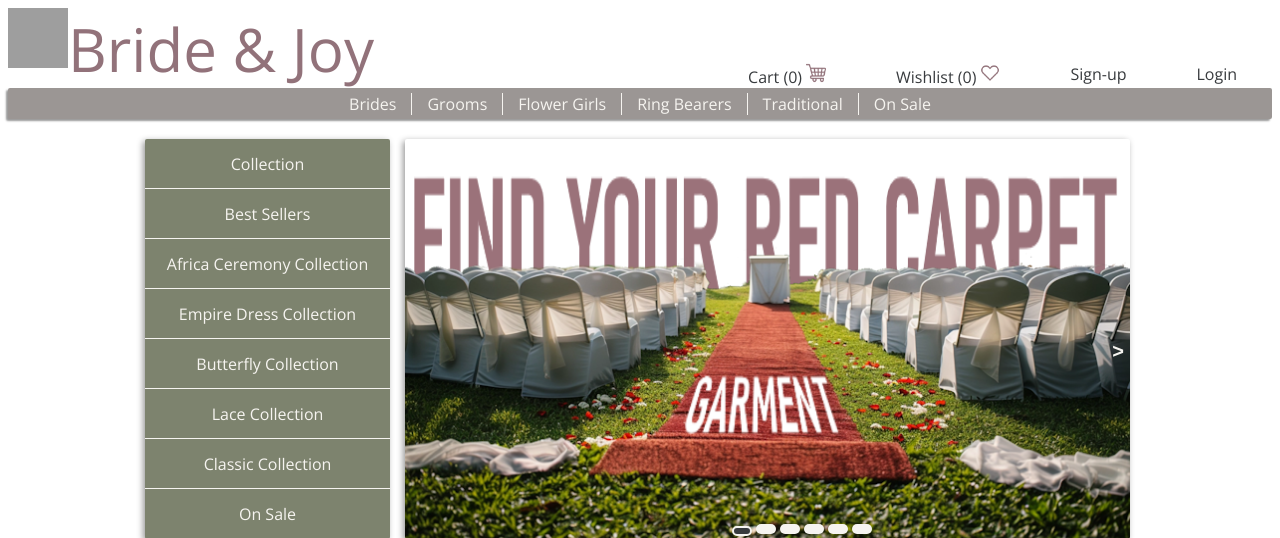
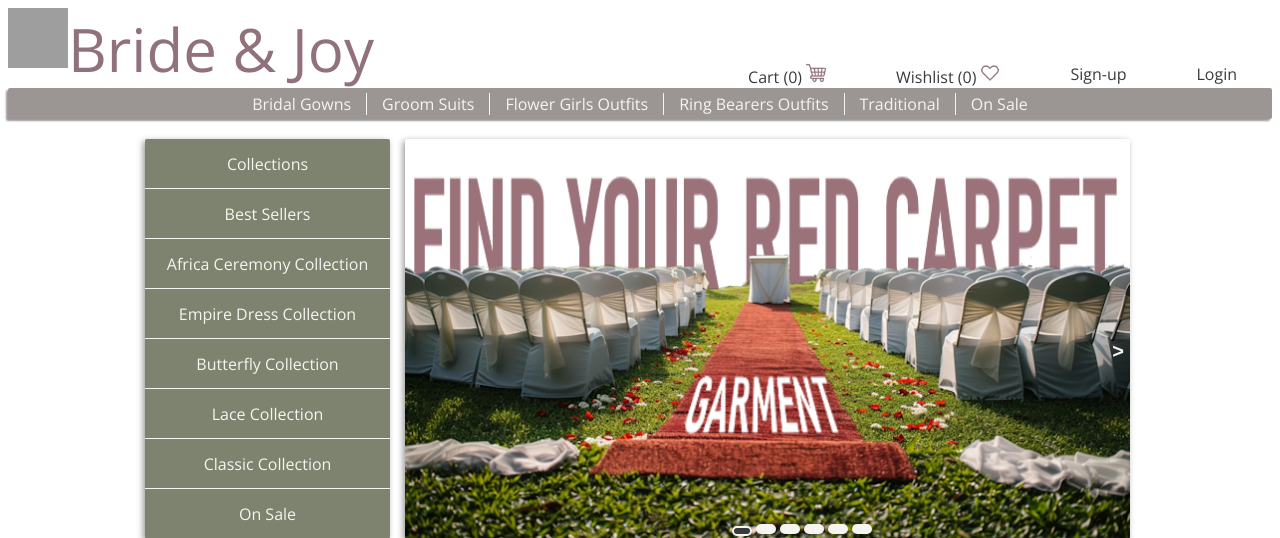
Before and after one commit to otsilemodiselle/ITECA_Project, a PHP site: page /projectIndexPHPForm.php in a window 1280 px wide. Shown: the top 538 px of the page. Run offline with PHP 8.4, Linux system fonts and the light colour scheme; grey boxes are pictures that could not be loaded.

Commit message:
update index page captions

```diff
--- a/Deliverable 2/Prototypes/A/above_nav_content.php
+++ b/Deliverable 2/Prototypes/A/above_nav_content.php
@@ -130,16 +130,16 @@ _END;
      <nav id='top-nav'>
        <ul class='clearfix nav-list'>
            <li class='nav-options'>
-               <a href="projectCataloguePHPForm.php?cat=womens" class='nav-link'>Brides</a>
+               <a href="projectCataloguePHPForm.php?cat=womens" class='nav-link'>Bridal Gowns</a>
            </li>
            <li class='nav-options'>
-               <a href="projectCataloguePHPForm.php?cat=mens" class='nav-link'>Grooms</a>
+               <a href="projectCataloguePHPForm.php?cat=mens" class='nav-link'>Groom Suits</a>
            </li>
            <li class='nav-options'>
-               <a href="projectCataloguePHPForm.php?cat=girls" class='nav-link'>Flower Girls</a>
+               <a href="projectCataloguePHPForm.php?cat=girls" class='nav-link'>Flower Girls Outfits</a>
            </li>
            <li class='nav-options'>
-               <a href="projectCataloguePHPForm.php?cat=boys" class='nav-link'>Ring Bearers</a>
+               <a href="projectCataloguePHPForm.php?cat=boys" class='nav-link'>Ring Bearers Outfits</a>
            </li>
            <li class='nav-options'>
                <a href="projectCataloguePHPForm.php?cat=traditional" class='nav-link'>Traditional</a>
--- a/Deliverable 2/Prototypes/A/projectIndexPHPForm.php
+++ b/Deliverable 2/Prototypes/A/projectIndexPHPForm.php
@@ -14,7 +14,7 @@
         <nav class='nav-collections'>
               <ul class='collection-list'>
                   <li class='collection-option'>
-                      <a href="" class='collection-link'>Collection</a>
+                      <a href="#" class='collection-link'>Collections</a>
                   </li>
                   <li class='collection-option'>
                       <a href="projectCataloguePHPForm.php?cat=best_sellers" class='collection-link'>Best Sellers</a>
```
